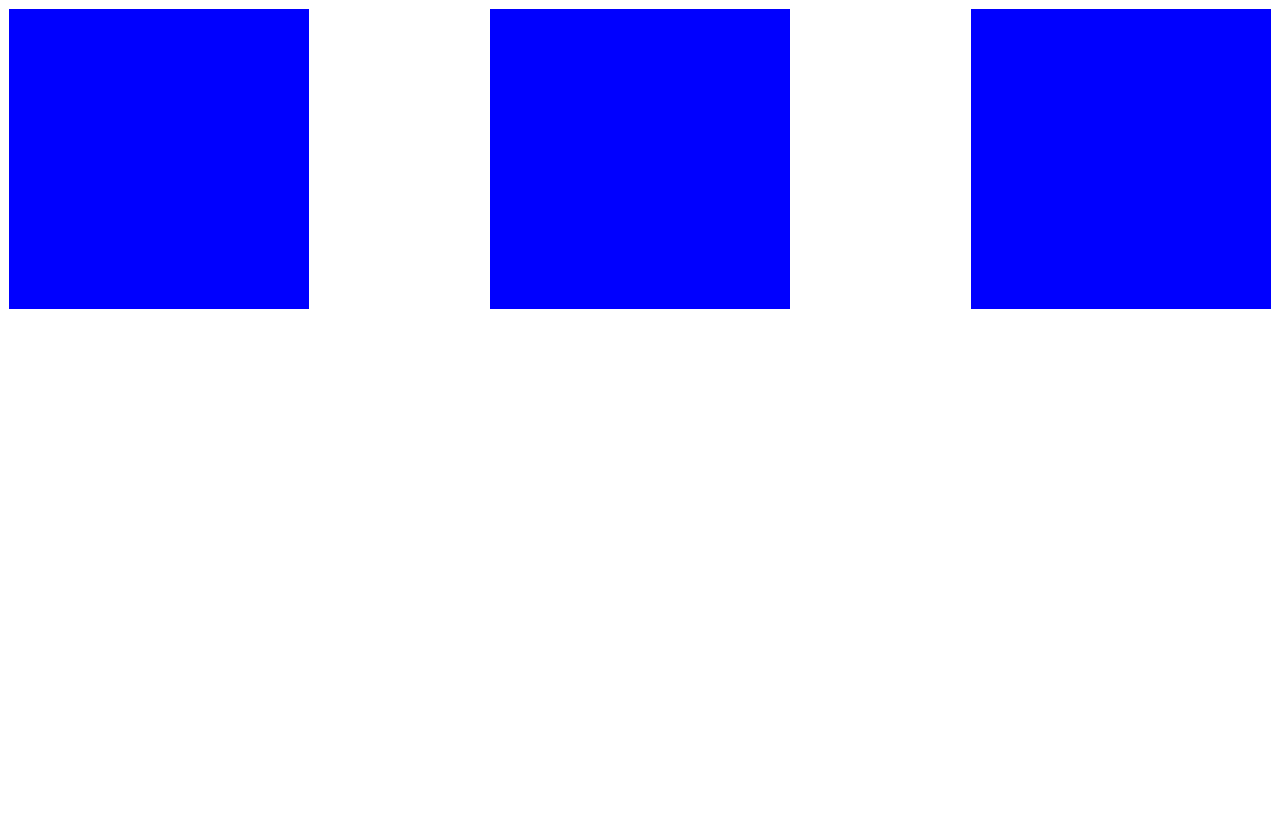
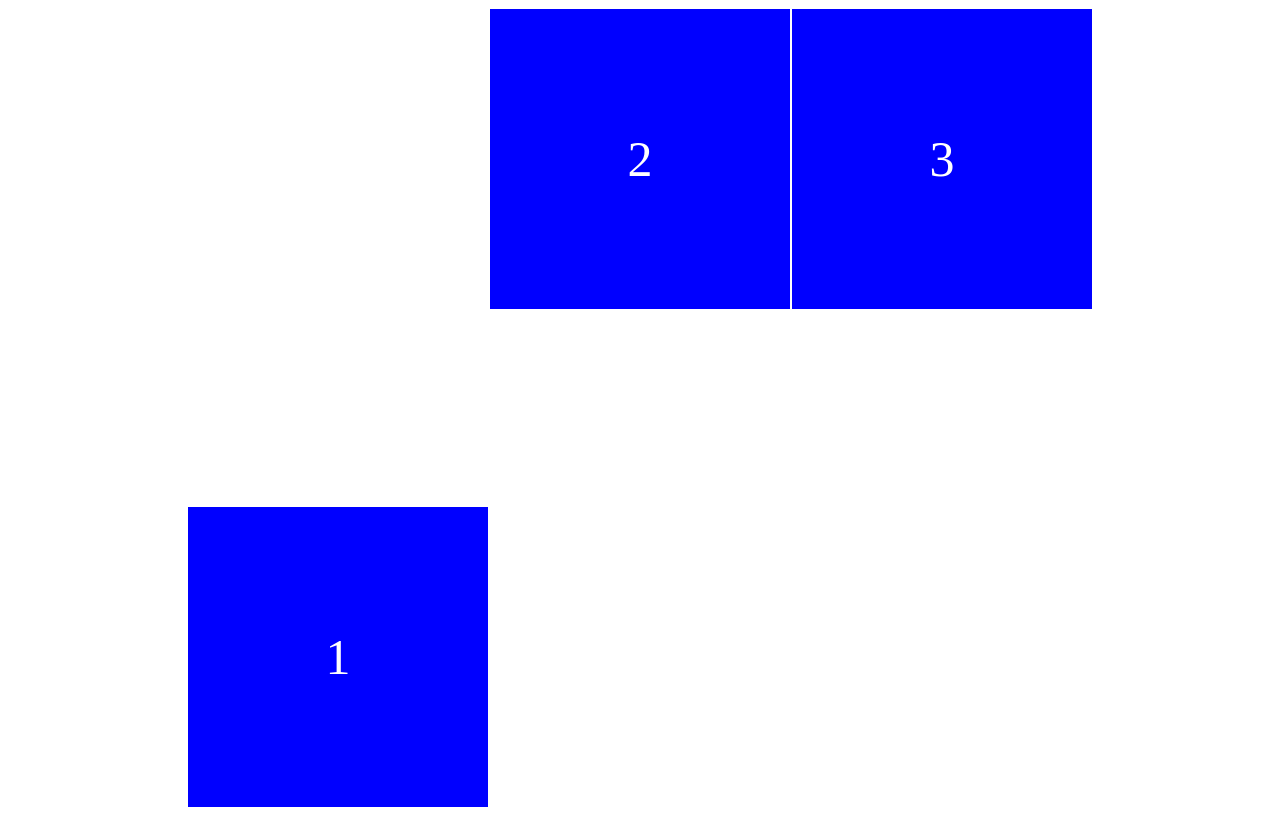
Before and after one commit to geonwoo-jeong/css-masterclass, a plain HTML site: page flexbox.html in a window 1280 px wide. Drawn offline with Linux system fonts and the light colour scheme.

Commit message:
Align Self and Flexbox Conclusions

```diff
--- a/flexbox.html
+++ b/flexbox.html
@@ -1,33 +1,44 @@
 <!DOCTYPE html>
-<html>
+<html lang="en">
 
 <head>
-  <meta charset="utf-8" />
-  <meta http-equiv="X-UA-Compatible" content="IE=edge">
-  <title>FlexBox</title>
-  <meta name="viewport" content="width=device-width, initial-scale=1">
+    <meta charset="UTF-8">
+    <meta name="viewport" content="width=device-width, initial-scale=1.0">
+    <meta http-equiv="X-UA-Compatible" content="ie=edge">
+    <title>Flexbox</title>
     <style>
         .father {
             display: flex;
-      justify-content: space-between;
+            justify-content: center;
+            height: 100vh;
+            flex-wrap: wrap;
         }
-
         .box {
             width: 300px;
             height: 300px;
             background-color: blue;
             border: 1px solid white;
+            display: flex;
+            justify-content: center;
+            align-items: center;
+            color: white;
+            font-size: 50px;
+        }
+        .box:first-child {
+            align-self: flex-end;
         }
     </style>
 </head>
 
+<body>
 
-<body>
+
     <div class="father">
-    <div class="box"></div>
-    <div class="box"></div>
-    <div class="box"></div>
+        <div class="box">1</div>
+        <div class="box">2</div>
+        <div class="box">3</div>
     </div>
+
 </body>
 
 </html>
```
Lines whose indentation alone changed are shown as unchanged.
